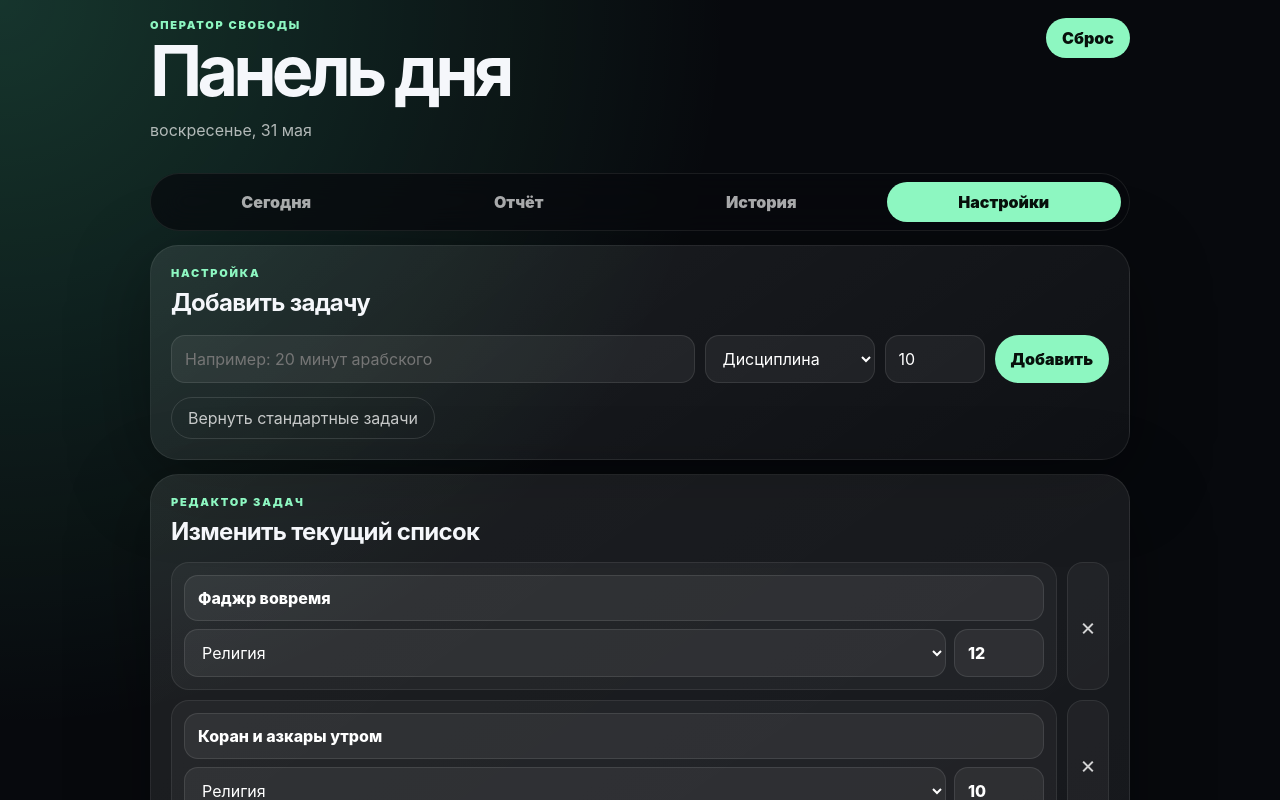
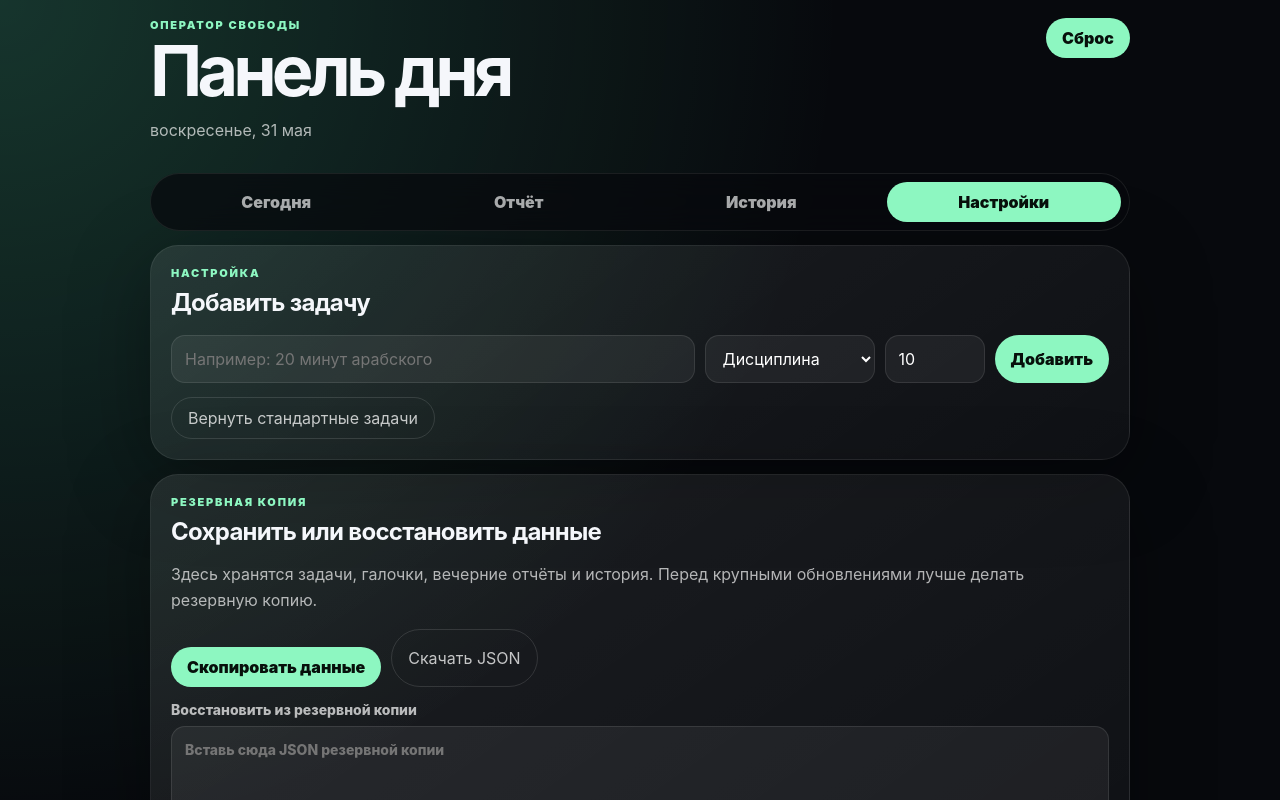
Before and after one commit to Bambuk080/operator-svobody, a React (Vite) app: page / in a window 1280 px wide. Both pictures are taken after a click on the button "Настройки". Shown: the top 800 px of the page. Built offline with nearby package versions, Linux system fonts and the light colour scheme.

Commit message:
add backup import export

```diff
--- a/src/App.css
+++ b/src/App.css
@@ -47,7 +47,8 @@ h2 {
 .command,
 .rule p,
 .miniInfo,
-.emptyText {
+.emptyText,
+.backupHint {
   color: rgba(255, 255, 255, 0.68);
   line-height: 1.6;
 }
@@ -385,6 +386,32 @@ textarea {
   cursor: pointer;
 }
 
+.noMargin {
+  margin-top: 0;
+}
+
+.dangerButton {
+  margin-top: 14px;
+  border: 0;
+  border-radius: 999px;
+  padding: 10px 16px;
+  color: #111;
+  background: #ff6b6b;
+  font-weight: 900;
+  cursor: pointer;
+}
+
+.backupActions {
+  display: flex;
+  gap: 10px;
+  flex-wrap: wrap;
+  margin-top: 16px;
+}
+
+.backupHint {
+  margin-bottom: 0;
+}
+
 .taskRow {
   display: grid;
   grid-template-columns: 1fr 42px;
--- a/src/App.jsx
+++ b/src/App.jsx
@@ -126,6 +126,8 @@ function App() {
     points: 10,
   });
 
+  const [importText, setImportText] = useState("");
+
   const done = doneByDate[todayKey] || {};
   const report = reportsByDate[todayKey] || emptyReport;
 
@@ -181,6 +183,22 @@ function App() {
   }, [done, tasks]);
 
   const lastHistory = history.slice(0, 10);
+
+  const backupObject = useMemo(() => {
+    return {
+      app: "operator-svobody",
+      version: "1.2",
+      createdAt: new Date().toISOString(),
+      tasks,
+      doneByDate,
+      reportsByDate,
+      history,
+    };
+  }, [tasks, doneByDate, reportsByDate, history]);
+
+  const backupText = useMemo(() => {
+    return JSON.stringify(backupObject, null, 2);
+  }, [backupObject]);
 
   function toggleTask(id) {
     setDoneByDate((prev) => ({
@@ -305,6 +323,54 @@ function App() {
 
     setActiveTab("history");
     alert("День сохранён в истории.");
+  }
+
+  async function copyBackup() {
+    try {
+      await navigator.clipboard.writeText(backupText);
+      alert("Резервная копия скопирована. Сохрани её в Заметки, Telegram или файл.");
+    } catch {
+      setImportText(backupText);
+      alert("Автокопирование не сработало. Текст резервной копии вставлен в поле ниже — скопируй его вручную.");
+    }
+  }
+
+  function downloadBackup() {
+    const blob = new Blob([backupText], { type: "application/json" });
+    const url = URL.createObjectURL(blob);
+
+    const link = document.createElement("a");
+    link.href = url;
+    link.download = `operator-svobody-backup-${todayKey}.json`;
+    link.click();
+
+    URL.revokeObjectURL(url);
+  }
+
+  function restoreBackup() {
+    const confirmRestore = window.confirm(
+      "Восстановить данные из резервной копии? Текущие задачи, отчёты и история будут заменены."
+    );
+
+    if (!confirmRestore) return;
+
+    try {
+      const data = JSON.parse(importText);
+
+      if (!Array.isArray(data.tasks)) {
+        alert("Ошибка: в резервной копии нет списка задач.");
+        return;
+      }
+
+      setTasks(data.tasks);
+      setDoneByDate(data.doneByDate || {});
+      setReportsByDate(data.reportsByDate || {});
+      setHistory(Array.isArray(data.history) ? data.history : []);
+
+      alert("Данные восстановлены.");
+    } catch {
+      alert("Не получилось прочитать резервную копию. Проверь, что ты вставил полный JSON-текст.");
+    }
   }
 
   return (
@@ -600,6 +666,39 @@ function App() {
             </section>
 
             <section className="panel">
+              <p className="label">Резервная копия</p>
+              <h2>Сохранить или восстановить данные</h2>
+
+              <p className="backupHint">
+                Здесь хранятся задачи, галочки, вечерние отчёты и история.
+                Перед крупными обновлениями лучше делать резервную копию.
+              </p>
+
+              <div className="backupActions">
+                <button className="closeDay" onClick={copyBackup}>
+                  Скопировать данные
+                </button>
+
+                <button className="ghostButton noMargin" onClick={downloadBackup}>
+                  Скачать JSON
+                </button>
+              </div>
+
+              <label className="fullLabel">
+                Восстановить из резервной копии
+                <textarea
+                  value={importText}
+                  onChange={(event) => setImportText(event.target.value)}
+                  placeholder="Вставь сюда JSON резервной копии"
+                />
+              </label>
+
+              <button className="dangerButton" onClick={restoreBackup}>
+                Восстановить данные
+              </button>
+            </section>
+
+            <section className="panel">
               <p className="label">Редактор задач</p>
               <h2>Изменить текущий список</h2>
 
```
